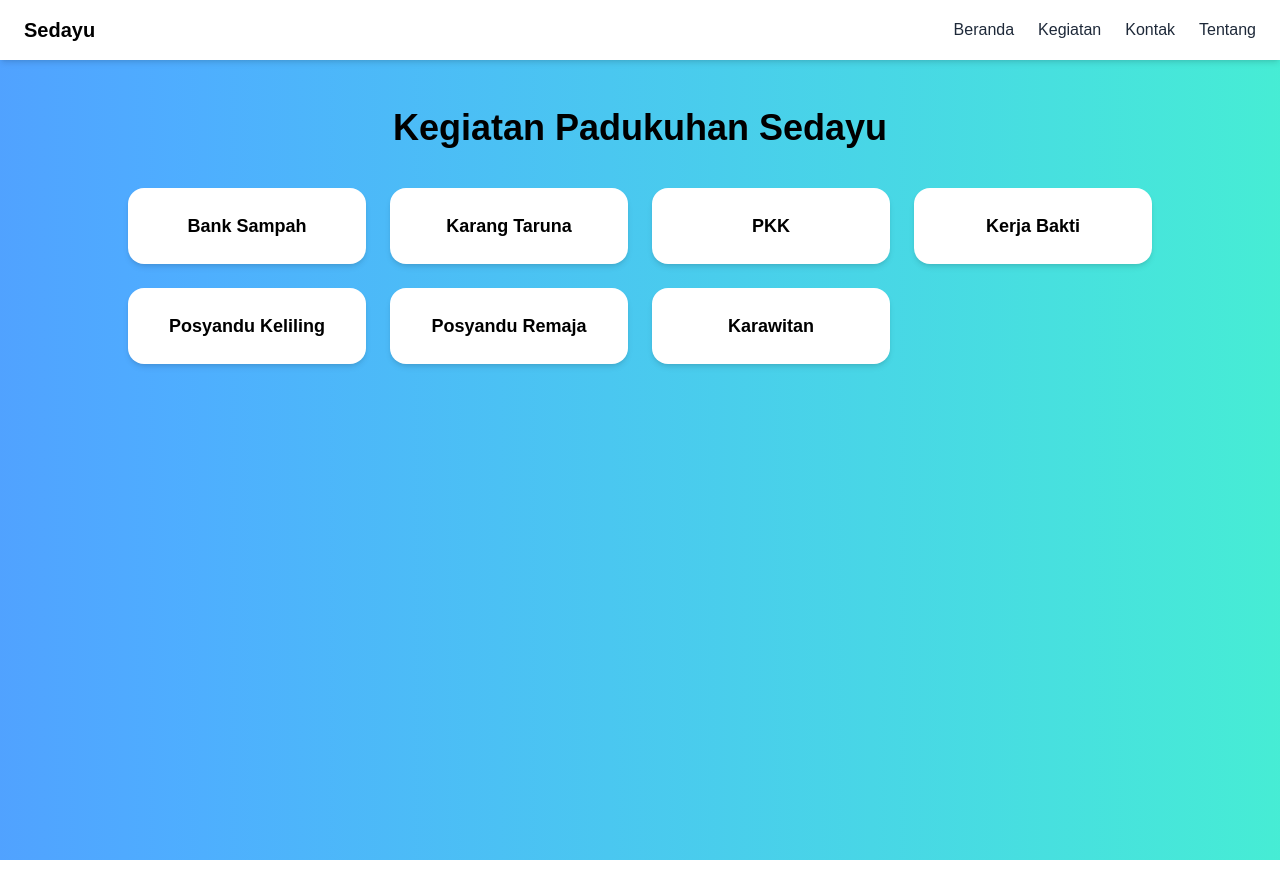
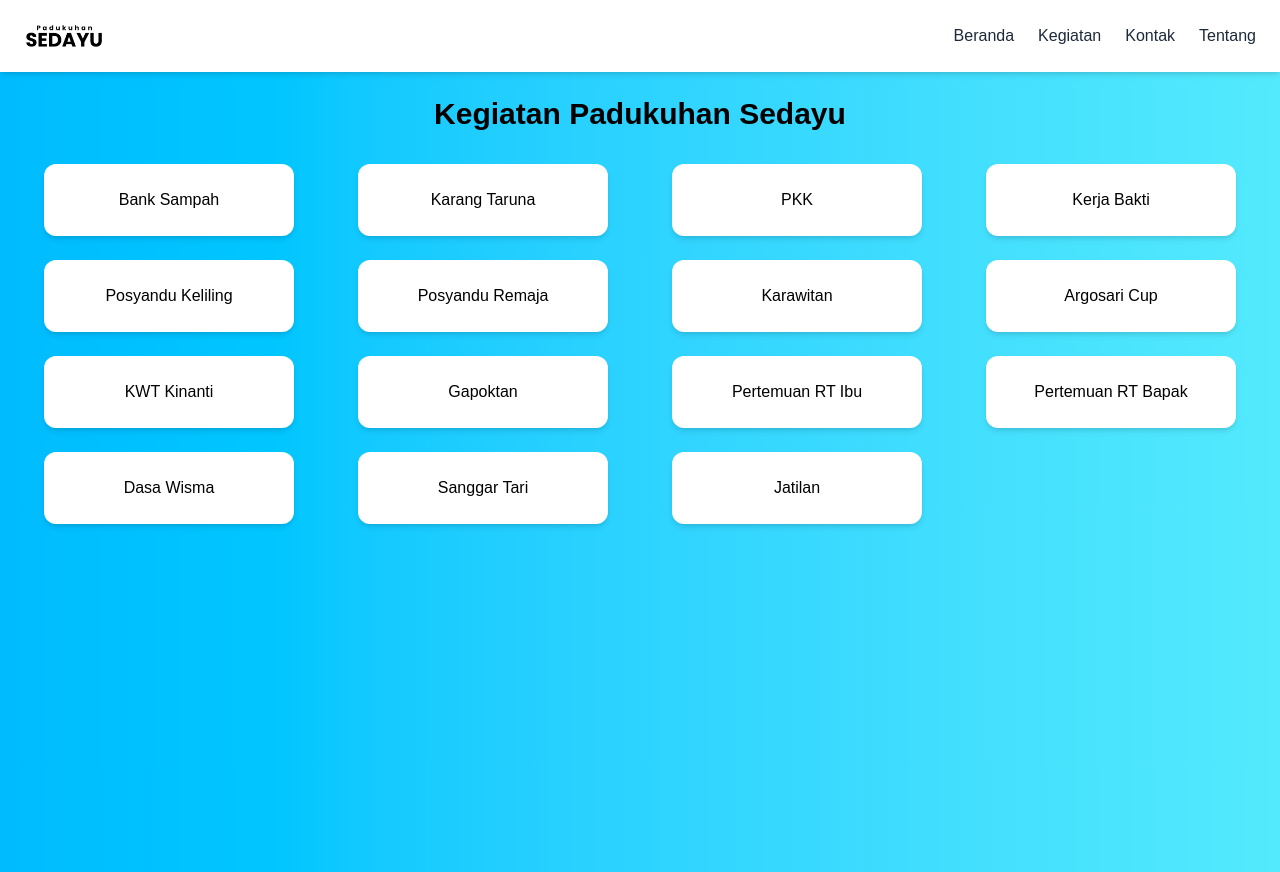
Before and after one commit to McYeremia/profil-desa-sedayu, a Next.js app: page /kegiatan in a window 1280 px wide. Built offline with nearby package versions, Linux system fonts and the light colour scheme.

Commit message:
penambahan data desa

```diff
--- a/src/app/kegiatan/[slug]/page.tsx
+++ b/src/app/kegiatan/[slug]/page.tsx
@@ -1,47 +1,116 @@
 import { notFound } from "next/navigation";
 
-type Params = {
+export type Params = {
   params: {
     slug: string;
   };
 };
 
-// Data kegiatan
-const kegiatanData: Record<string, { title: string; description: string }> = {
+const kegiatanData: Record<string, { title: string; description: string; waktu: string; kontak: string }> = {
     "bank-sampah": {
       title: "Bank Sampah",
       description:
-      "Program pengelolaan sampah berbasis masyarakat yang memungkinkan warga menabung sampah dan mendapatkan nilai ekonomi. Meningkatkan kesadaran lingkungan dan kemandirian ekonomi.",
+        "Program pengelolaan sampah berbasis masyarakat yang melibatkan kegiatan seperti penerimaan barang rongsok, penimbangan, pemilahan, pencatatan, penyimpanan, hingga penjualan barang daur ulang. Kegiatan ini bertujuan untuk meningkatkan kesadaran lingkungan dan memberikan nilai ekonomi tambahan kepada warga.",
+      waktu: "Setiap minggu ke-2 pukul 10.00",
+      kontak: "0821-4723-7850 (Padukuhan Sedayu)"
     },
     "karang-taruna": {
       title: "Karang Taruna",
       description:
-      "Organisasi kepemudaan di desa yang berperan aktif dalam kegiatan sosial, pelatihan, olahraga, dan pemberdayaan masyarakat.",
+        "Organisasi kepemudaan yang aktif dalam kegiatan sosial seperti sosialisasi, evaluasi program, dan pengelolaan Bank Sampah. Menjadi wadah pembinaan dan pengembangan generasi muda dalam membangun karakter dan kepedulian sosial.",
+      waktu: "Setiap akhir bulan",
+      kontak: "0821-4723-7850 (Padukuhan Sedayu)"
     },
-  pkk: {
-    title: "PKK (Pemberdayaan Kesejahteraan Keluarga)",
+    "pkk": {
+      title: "PKK",
       description:
-      "Kelompok ibu-ibu yang aktif dalam kegiatan pemberdayaan perempuan, kesehatan keluarga, pelatihan keterampilan, dan peningkatan kesejahteraan keluarga.",
+        "Tim Penggerak PKK memiliki peran penting dalam pemberdayaan keluarga melalui kegiatan seperti penyuluhan kesehatan, edukasi keuangan keluarga, dan penyebaran informasi.",
+      waktu: "Minggu ke-4 pukul 10.00",
+      kontak: "0821-4723-7850 (Padukuhan Sedayu)"
     },
     "kerja-bakti": {
       title: "Kerja Bakti",
       description:
-      "Kegiatan gotong royong warga desa untuk membersihkan lingkungan, memperbaiki fasilitas umum, dan menjaga kebersihan desa secara rutin.",
+        "Kegiatan gotong royong warga untuk menjaga kebersihan lingkungan dan mempererat kebersamaan. Dilaksanakan secara berkala atau menjelang hari besar.",
+      waktu: "Menjelang hari besar atau sesuai kebutuhan",
+      kontak: "0821-4723-7850 (Padukuhan Sedayu)"
     },
     "posyandu-keliling": {
-    title: "Posyandu Keliling",
+      title: "Posyandu Balita dan Lansia",
       description:
-      "Pelayanan kesehatan bagi ibu hamil dan balita yang dilaksanakan secara mobile oleh petugas kesehatan dan kader desa ke wilayah-wilayah terpencil.",
+        "Pelayanan kesehatan terpadu untuk balita dan lansia seperti penimbangan, pengukuran, dan penyuluhan kesehatan.",
+      waktu: "Setiap tanggal 12 pukul 09.00 WIB",
+      kontak: "0821-4723-7850 (Padukuhan Sedayu)"
     },
     "posyandu-remaja": {
       title: "Posyandu Remaja",
       description:
-      "Program layanan kesehatan dan penyuluhan bagi remaja desa untuk meningkatkan pengetahuan tentang kesehatan reproduksi dan gaya hidup sehat.",
+        "Pelayanan kesehatan dan edukasi untuk remaja, termasuk penyuluhan fisik dan mental.",
+      waktu: "Setiap tanggal 15 pukul 19.30 WIB",
+      kontak: "0821-4723-7850 (Padukuhan Sedayu)"
     },
-  karawitan: {
+    "karawitan": {
       title: "Karawitan",
       description:
-      "Kegiatan pelestarian budaya tradisional melalui seni gamelan dan tembang Jawa. Diikuti oleh warga lintas generasi untuk menjaga warisan budaya.",
+        "Pelatihan seni gamelan tradisional Jawa yang bertujuan melestarikan budaya lokal.",
+      waktu: "Setiap Jumat malam pukul 19.30 WIB",
+      kontak: "0821-4723-7850 (Padukuhan Sedayu)"
+    },
+    "argosari-cup": {
+      title: "Argosari Cup",
+      description:
+        "Turnamen bola voli tahunan yang bertujuan mempererat hubungan antarwarga dan menjaring bakat muda.",
+      waktu: "23 Agustus 2025",
+      kontak: "0821-4723-7850 (Padukuhan Sedayu)"
+    },
+    "kwt-kinanti": {
+      title: "KWT Kinanti",
+      description:
+        "Kelompok Wanita Tani yang aktif dalam pengolahan dan penjualan produk makanan lokal.",
+      waktu: "Sabtu minggu ke-4 (tentatif)",
+      kontak: "0821-4723-7850 (Padukuhan Sedayu)"
+    },
+    "gapoktan": {
+      title: "Gapoktan",
+      description:
+        "Gabungan Kelompok Tani yang fokus pada penyuluhan dan pengelolaan pertanian.",
+      waktu: "2 kali per bulan (sesuai kesepakatan)",
+      kontak: "0821-4723-7850 (Padukuhan Sedayu)"
+    },
+    "pertemuan-rt-ibu": {
+      title: "Pertemuan RT Ibu-ibu",
+      description:
+        "Pertemuan rutin ibu-ibu RT untuk penyuluhan kesehatan, informasi PKK, dan kas RT.",
+      waktu: "Sesuai kesepakatan masing-masing RT",
+      kontak: "0821-4723-7850 (Padukuhan Sedayu)"
+    },
+    "pertemuan-rt-bapak": {
+      title: "Pertemuan RT Bapak-bapak",
+      description:
+        "Pertemuan warga pria yang membahas ronda, informasi dusun, dan keuangan RT.",
+      waktu: "Sesuai kesepakatan warga RT",
+      kontak: "0821-4723-7850 (Padukuhan Sedayu)"
+    },
+    "dasa-wisma": {
+      title: "Pertemuan Dasa Wisma",
+      description:
+        "Kelompok ibu rumah tangga yang membahas kegiatan keluarga, kesehatan, dan pemanfaatan pekarangan.",
+      waktu: "Sesuai waktu luang pengurus",
+      kontak: "0821-4723-7850 (Padukuhan Sedayu)"
+    },
+    "sanggar-tari": {
+      title: "Sanggar Tari",
+      description:
+        "Pelatihan tari tradisional anak-anak yang dilaksanakan rutin dengan pelatih lokal.",
+      waktu: "Setiap Sabtu pukul 13.00 WIB",
+      kontak: "0821-4723-7850 (Padukuhan Sedayu)"
+    },
+    "jatilan": {
+      title: "Sanggar Tari Jatilan",
+      description:
+        "Pelatihan dan pertunjukan seni Jatilan (kuda lumping) sebagai pelestarian budaya lokal.",
+      waktu: "Tentatif sesuai jadwal pentas",
+      kontak: "0821-4723-7850 (Padukuhan Sedayu)"
     },
 };
 
@@ -53,10 +122,16 @@ export default function KegiatanDetailPage({ params }: Params) {
   }
 
   return (
-    <main className="min-h-screen bg-gradient-to-r from-blue-400 to-teal-300 px-6 py-12">
-      <div className="max-w-3xl mx-auto bg-white bg-opacity-90 rounded-xl shadow-lg p-8">
-        <h1 className="text-3xl font-bold text-gray-900 mb-4">{kegiatan.title}</h1>
-        <p className="text-lg text-gray-800">{kegiatan.description}</p>
+    <main className="min-h-screen bg-gradient-to-r from-sky-400 to-cyan-300 p-6">
+      <div className="bg-white shadow-xl rounded-2xl p-6 md:p-10 max-w-4xl mx-auto border border-cyan-300">
+        <h1 className="text-3xl font-bold text-black mb-4">{kegiatan.title}</h1>
+        <p className="text-gray-700 mb-6 whitespace-pre-line">{kegiatan.description}</p>
+        <div className="text-sm text-gray-600 mb-2">
+          <strong>Waktu Pelaksanaan:</strong> {kegiatan.waktu}
+        </div>
+        <div className="text-sm text-gray-600">
+          <strong>Kontak yang Bisa Dihubungi:</strong> {kegiatan.kontak}
+        </div>
       </div>
     </main>
   );
--- a/src/app/kegiatan/page.tsx
+++ b/src/app/kegiatan/page.tsx
@@ -9,29 +9,36 @@ export default function KegiatanPage() {
     "Posyandu Keliling",
     "Posyandu Remaja",
     "Karawitan",
+    "Argosari Cup",
+    "KWT Kinanti",
+    "Gapoktan",
+    "Pertemuan RT Ibu",
+    "Pertemuan RT Bapak",
+    "Dasa Wisma",
+    "Sanggar Tari",
+    "Jatilan",
   ];
 
-  // Fungsi bantu: ubah nama kegiatan jadi slug (path-url)
   const slugify = (text: string) =>
-    text.toLowerCase().replace(/\s+/g, "-").replace(/[^\w-]+/g, "");
+    text
+      .toLowerCase()
+      .replace(/ /g, "-")
+      .replace(/[^\w-]+/g, "");
 
   return (
-    <main className="min-h-screen bg-gradient-to-r from-blue-400 to-teal-300 px-6 py-12">
-      <div className="max-w-5xl mx-auto">
-        <h1 className="text-3xl md:text-4xl font-extrabold text-center text-black mb-10">
-          Kegiatan Padukuhan Sedayu
-        </h1>
-
-        <div className="grid grid-cols-1 sm:grid-cols-2 md:grid-cols-3 lg:grid-cols-4 gap-6">
-          {kegiatan.map((item, index) => (
-            <Link href={`/kegiatan/${slugify(item)}`} key={index}>
-              <div className="bg-white rounded-2xl shadow-md p-6 text-center font-semibold text-lg text-black hover:shadow-xl transition duration-300 hover:bg-blue-100 cursor-pointer">
-                {item}
-              </div>
-            </Link>
-          ))}
-        </div>
+    <div className="min-h-screen bg-gradient-to-r from-sky-400 to-cyan-300 p-6">
+      <h1 className="text-black text-3xl font-extrabold mb-8 text-center">Kegiatan Padukuhan Sedayu</h1>
+      <div className="grid grid-cols-1 sm:grid-cols-2 md:grid-cols-3 lg:grid-cols-4 gap-6 justify-items-center">
+        {kegiatan.map((item) => (
+          <Link
+            key={item}
+            href={`/kegiatan/${slugify(item)}`}
+            className="bg-white rounded-xl shadow-md p-6 text-center text-black text-extrabold w-full max-w-[250px] hover:shadow-lg hover:scale-105 transition"
+          >
+            {item}
+          </Link>
+        ))}
       </div>
-    </main>
+    </div>
   );
 }
--- a/src/app/kontak/page.tsx
+++ b/src/app/kontak/page.tsx
@@ -16,11 +16,11 @@ export default function KontakPage() {
         </div>
         <div className="mb-6">
           <h2 className="font-semibold">Telepon / WhatsApp</h2>
-          <p>0812-3456-7890</p>
+          <p>0821-4723-7850 (Padukuhan Sedayu)</p>
         </div>
         <div>
           <h2 className="font-semibold">Jam Operasional</h2>
-          <p>Senin – Jumat, 08.00 – 15.00 WIB</p>
+          <p>24 Jam</p>
         </div>
       </div>
 
--- a/src/components/Navbar.tsx
+++ b/src/components/Navbar.tsx
@@ -2,6 +2,7 @@
 
 import Link from "next/link";
 import { useState } from "react";
+import Image from "next/image";
 
 export default function Navbar() {
   const [menuOpen, setMenuOpen] = useState(false);
@@ -16,8 +17,17 @@ export default function Navbar() {
   return (
     <header className="bg-white shadow-md py-4 px-6 sticky top-0 z-50">
       <div className="flex justify-between items-center max-w-7xl mx-auto">
-        {/* Logo */}
-        <h1 className="text-xl font-bold text-black">Sedayu</h1>
+        {/* Logo (image) */}
+        <Link href="/" className="flex items-center space-x-2">
+          <Image
+            src="/logo.png" // Pastikan file logo kamu ada di public/logo.png
+            alt="Logo Sedayu"
+            width={80}
+            height={60}
+            priority
+          />
+          <span className="sr-only">Beranda</span>
+        </Link>
 
         {/* Hamburger menu for mobile */}
         <button
@@ -46,7 +56,7 @@ export default function Navbar() {
               key={i}
               href={item.href}
               className="text-gray-800 hover:text-blue-500"
-              onClick={() => setMenuOpen(false)} // Close menu on click
+              onClick={() => setMenuOpen(false)}
             >
               {item.label}
             </Link>
```
Also changed, not shown: src/app/page.tsx (+7 -4 lines), public/logo.png (added). Lines whose indentation alone changed are shown as unchanged.
